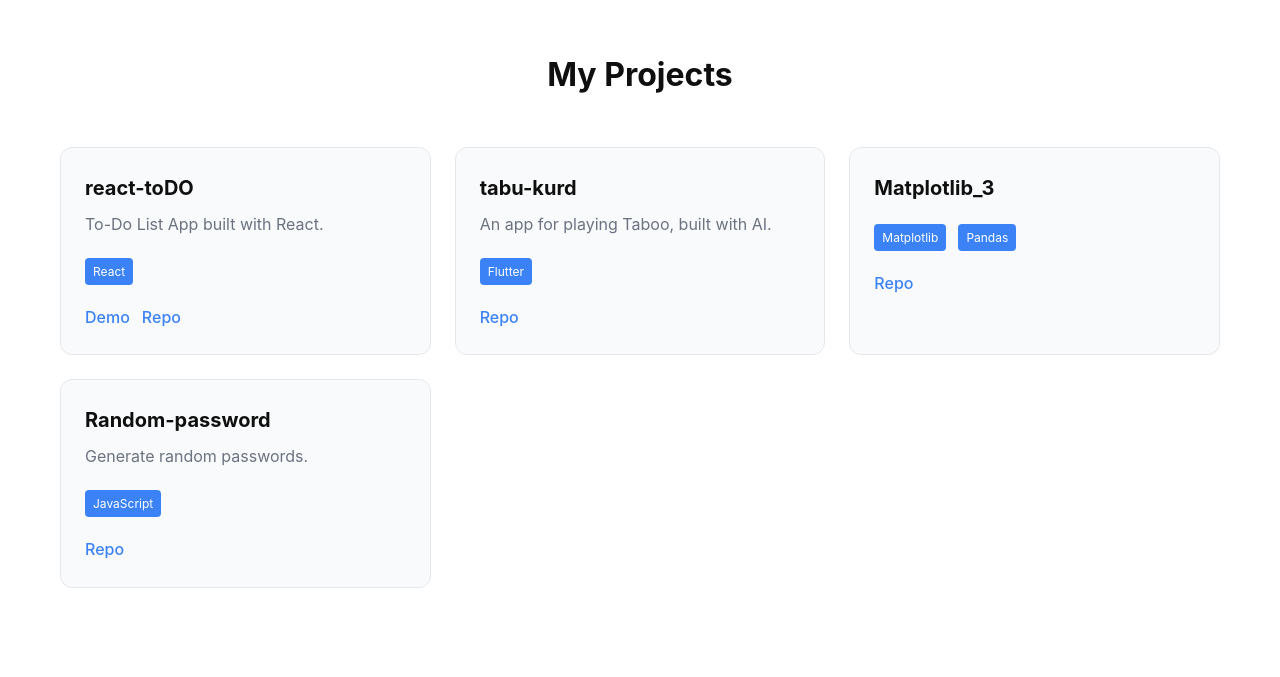
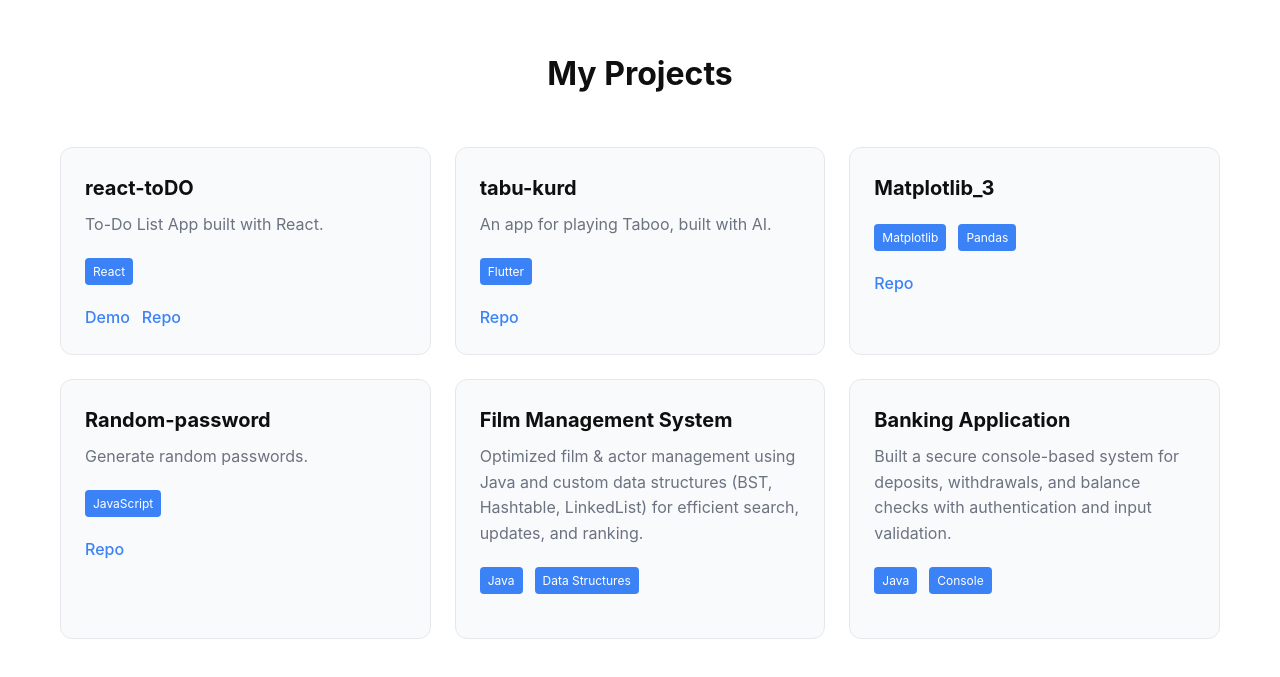
Before and after one commit to veliunusdu/veliunusdu, a React (Vite) app in the folder my-portfolio/: page / in a window 1280 px wide. Shown: the part 2007-2684 px from the top of the page. Built offline with nearby package versions, Linux system fonts and the light colour scheme.

Commit message:
Add Film Management and Banking projects

```diff
--- a/my-portfolio/src/data/projects.js
+++ b/my-portfolio/src/data/projects.js
@@ -18,14 +18,29 @@ const projects = [
     id: 3,
     title: 'Matplotlib_3',
     desc: '',
-    stack: ['Matplotlib','Pandas'],
+    stack: ['Matplotlib', 'Pandas'],
     repo: 'https://github.com/veliunusdu/Matplotlib_3'
-  },{
+  },
+  {
     id: 4,
     title: 'Random-password',
     desc: 'Generate random passwords.',
     stack: ['JavaScript'],
     repo: 'https://github.com/veliunusdu/Random-password'
+  },
+  {
+    id: 5,
+    title: 'Film Management System',
+    desc: 'Optimized film & actor management using Java and custom data structures (BST, Hashtable, LinkedList) for efficient search, updates, and ranking.',
+    stack: ['Java', 'Data Structures'],
+    repo: ''
+  },
+  {
+    id: 6,
+    title: 'Banking Application',
+    desc: 'Built a secure console-based system for deposits, withdrawals, and balance checks with authentication and input validation.',
+    stack: ['Java', 'Console'],
+    repo: ''
   }
 ]
 
```
